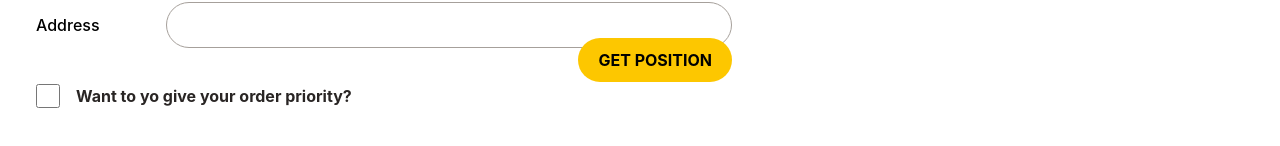
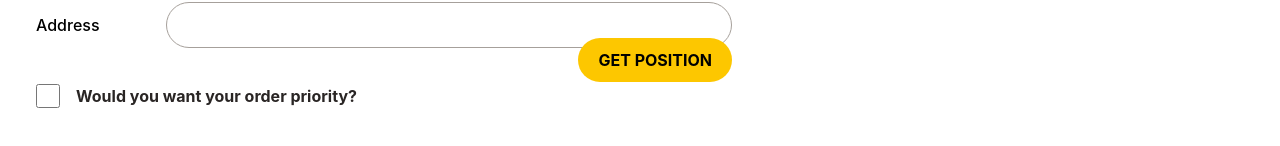
Before and after one commit to Underoath87/Pizafy-React, a React (Vite) app: page /order/new in a window 1280 px wide. Shown: the part 271-417 px from the top of the page. Built offline with nearby package versions, Linux system fonts and the light colour scheme.

Commit message:
Change the label of create order components

```diff
--- a/src/features/order/CreateOrder.jsx
+++ b/src/features/order/CreateOrder.jsx
@@ -38,6 +38,7 @@ const isValidPhone = (str) =>
 //   },
 // ];
 
+//This is the CreateOrder Components Code
 function CreateOrder() {
   const navigation = useNavigation();
   const isSubmitting = navigation.state === "submitting";
@@ -135,7 +136,7 @@ function CreateOrder() {
             onChange={(e) => setWithPriority(e.target.checked)}
           />
           <label htmlFor="priority" className="font-bold text-stone-800">
-            Want to yo give your order priority?
+            Would you want your order priority?
           </label>
         </div>
 
```
